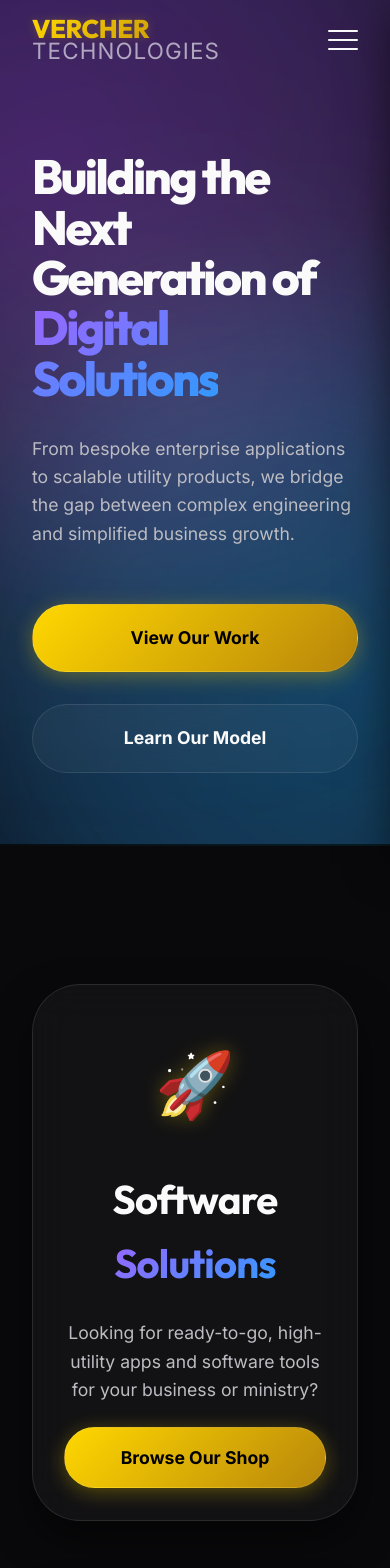
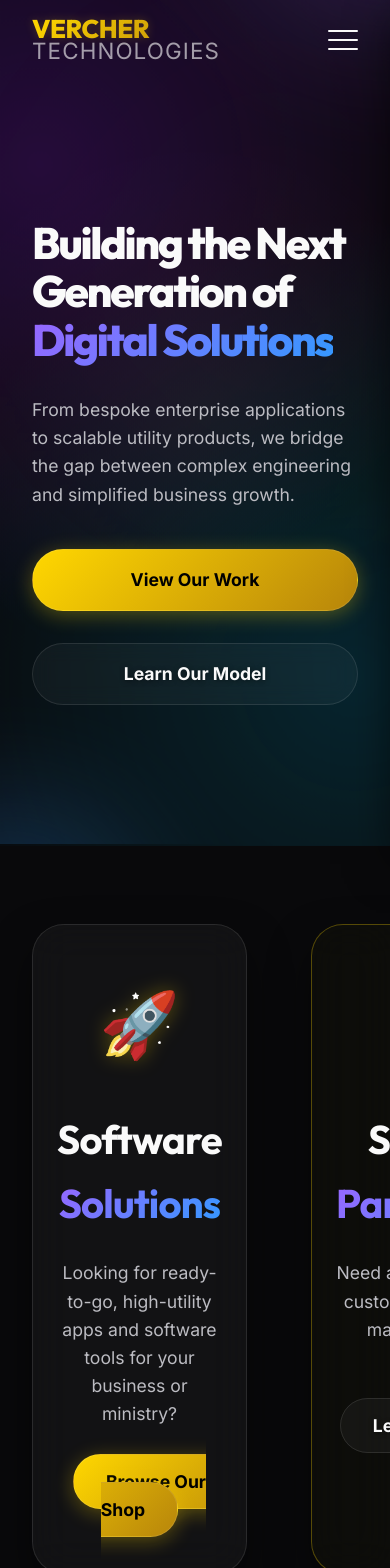
Before and after one commit to jvercher71/website, a React (Vite) app: page / in a window 390 px wide. Shown: the top 1568 px of the page. Built offline with nearby package versions, Linux system fonts and the light colour scheme.

Commit message:
fix: mobile responsiveness repairs, high-contrast badges, and layout corrections

```diff
--- a/src/App.css
+++ b/src/App.css
@@ -252,6 +252,16 @@ main {
   -webkit-text-fill-color: transparent;
 }
 
+.product-cat {
+  display: block;
+  font-size: 0.85rem;
+  font-weight: 700;
+  color: var(--accent-gold); /* Increased contrast */
+  text-transform: uppercase;
+  letter-spacing: 0.2em;
+  margin-bottom: 1rem;
+}
+
 .logo-sub {
   font-family: 'Inter', sans-serif;
   font-weight: 400;
@@ -315,14 +325,13 @@ main {
 
 /* --- RESPONSIVE --- */
 @media (max-width: 1024px) {
-  .pathway-grid {
-    grid-template-columns: 1fr;
+  .pathway-selection {
+    padding: 80px 0 40px;
   }
 
-  .about-grid,
-  .contact-container {
-    grid-template-columns: 1fr;
-    gap: 3rem;
+  .pathway-card {
+    padding: 3rem 1.5rem;
+    border-radius: 32px;
   }
 
   .footer-content {
@@ -354,4 +363,10 @@ main {
     gap: 1.5rem;
     text-align: center;
   }
+
+  .product-card, .custom-build-cta {
+    grid-template-columns: 1fr;
+    padding: 2rem 1.5rem; /* Reduced padding for mobile */
+    text-align: center;
+  }
 }
--- a/src/components/Hero.css
+++ b/src/components/Hero.css
@@ -138,20 +138,40 @@
 
 @media (max-width: 768px) {
   .hero-title {
-    font-size: 3rem;
+    font-size: 2.75rem;
+    line-height: 1.1;
   }
 
   .hero-description {
     font-size: 1.1rem;
+    margin-bottom: 2.5rem;
+  }
+
+  .blob {
+    width: 300px; /* Much smaller blobs on mobile */
+    height: 300px;
+    opacity: 0.2;
+    filter: blur(60px);
+  }
+
+  .hero::after {
+    width: 200px;
+    height: 200px;
+    right: 5%;
   }
 
   .hero-actions {
     flex-direction: column;
-    gap: 1rem;
+    gap: 1.25rem;
   }
 
   .btn-primary, .btn-secondary {
     width: 100%;
     text-align: center;
+    padding: 1rem 2rem;
+  }
+
+  .btn-secondary {
+    text-shadow: 0 1px 5px rgba(0,0,0,0.5); /* Better readability for white text on glass */
   }
 }
--- a/src/index.css
+++ b/src/index.css
@@ -88,6 +88,27 @@ button {
   -webkit-text-fill-color: transparent;
 }
 
+/* Premium Badge/Pill System */
+.badge-premium {
+  display: inline-flex;
+  padding: 0.5rem 1.25rem;
+  border-radius: 100px;
+  font-size: 0.75rem;
+  font-weight: 800;
+  letter-spacing: 0.15em;
+  text-transform: uppercase;
+  background: rgba(255, 255, 255, 0.05);
+  border: 1px solid var(--glass-border);
+  color: var(--accent-gold); /* Gold text on dark border for maximum contrast */
+  backdrop-filter: blur(5px);
+}
+
+.badge-premium.highlight {
+  background: var(--gold-gradient);
+  color: #000;
+  border: none;
+}
+
 /* Scrollbar */
 ::-webkit-scrollbar {
   width: 8px;
--- a/src/pages/ProductsPage.jsx
+++ b/src/pages/ProductsPage.jsx
@@ -38,7 +38,7 @@ const ProductsPage = () => {
               <div key={product.id} className="product-card glass">
                 <div className="product-header">
                   <div className="product-icon-large">{product.icon}</div>
-                  {product.badge && <span className="product-badge-pill">{product.badge}</span>}
+                  {product.badge && <span className="badge-premium highlight">{product.badge}</span>}
                 </div>
                 <div className="product-info">
                   <span className="product-cat">{product.category}</span>
--- a/src/pages/ShepherdsCoreDetailPage.css
+++ b/src/pages/ShepherdsCoreDetailPage.css
@@ -16,16 +16,8 @@
 }
 
 .product-badge {
-  display: inline-block;
-  padding: 0.6rem 1.4rem;
-  border-radius: 100px;
-  font-size: 0.85rem;
-  font-weight: 700;
-  text-transform: uppercase;
-  letter-spacing: 0.15em;
-  color: var(--accent-primary);
+  /* Using the global badge-premium class via JSX */
   margin-bottom: 2.5rem;
-  border: 1px solid var(--glass-border);
 }
 
 .detail-title {
@@ -71,7 +63,7 @@
   display: block;
   font-size: 0.85rem;
   font-weight: 800;
-  color: var(--accent-secondary);
+  color: var(--accent-gold); /* Increased contrast */
   text-transform: uppercase;
   letter-spacing: 0.2em;
   margin-bottom: 1.5rem;
@@ -191,8 +183,7 @@
   display: block;
   margin-top: 1rem;
   font-weight: 700;
-  color: var(--accent-primary);
-  text-decoration: underline;
+  color: var(--accent-gold);
 }
 
 /* Trust Section */
@@ -279,7 +270,7 @@
 
 .security-card:hover {
   transform: translateY(-10px);
-  border-color: var(--accent-primary);
+  border-color: var(--accent-gold);
 }
 
 .card-icon {
@@ -316,7 +307,7 @@
 }
 
 .security-points .check {
-  color: var(--accent-secondary);
+  color: var(--accent-gold);
   font-weight: 900;
 }
 
@@ -326,7 +317,7 @@
   gap: 3rem;
   padding: 4rem;
   border-radius: 40px;
-  border: 1px solid rgba(134, 59, 255, 0.2);
+  border: 1px solid rgba(255, 215, 0, 0.2);
 }
 
 .backup-icon {
@@ -350,7 +341,7 @@
   background: rgba(255, 255, 255, 0.07);
   padding: 0.3rem 0.6rem;
   border-radius: 8px;
-  color: var(--accent-secondary);
+  color: var(--accent-gold);
   font-weight: 700;
 }
 
@@ -372,7 +363,7 @@
   padding: 6rem;
   text-align: center;
   border-radius: 60px;
-  background: radial-gradient(circle at bottom right, rgba(99, 102, 241, 0.1), transparent);
+  background: radial-gradient(circle at bottom right, rgba(255, 215, 0, 0.05), transparent);
 }
 
 .cta-card h2 {
@@ -422,17 +413,21 @@
 }
 
 @media (max-width: 768px) {
-  .detail-hero { padding: 120px 0 80px; }
-  .detail-title { font-size: 3rem; }
-  .detail-tagline { font-size: 1.2rem; }
-  .section-title { font-size: 2.5rem; }
-  .trust-quote { font-size: 1.8rem; }
+  .detail-hero { padding: 100px 0 60px; }
+  .detail-title { font-size: 2.5rem; letter-spacing: -1px; }
+  .detail-tagline { font-size: 1.1rem; }
+  .section-title { font-size: 2rem; }
+  .trust-quote { font-size: 1.6rem; }
+  .trust-card { padding: 3rem 1.5rem; border-radius: 32px; }
+  .security-card { padding: 2.5rem 1.5rem; border-radius: 24px; }
   .backup-info {
     flex-direction: column;
     text-align: center;
-    padding: 2.5rem;
+    padding: 2.5rem 1.5rem;
   }
-  .cta-card { padding: 4rem 2rem; }
-  .cta-card h2 { font-size: 2.5rem; }
-  .cta-actions { flex-direction: column; }
+  .cta-card { padding: 3.5rem 1.5rem; border-radius: 32px; }
+  .cta-card h2 { font-size: 2.25rem; }
+  .cta-card p { font-size: 1.25rem; }
+  .cta-actions { flex-direction: column; width: 100%; }
+  .cta-actions .btn-primary, .cta-actions .btn-secondary { width: 100%; text-align: center; }
 }
--- a/src/pages/ShepherdsCoreDetailPage.jsx
+++ b/src/pages/ShepherdsCoreDetailPage.jsx
@@ -24,7 +24,7 @@ const ShepherdsCoreDetailPage = () => {
       <section className="detail-hero">
         <div className="container">
           <div className="hero-content">
-            <span className="product-badge glass">Built for Stewardship</span>
+            <span className="badge-premium highlight">Built for Stewardship</span>
             <h1 className="detail-title">Shepherds<span className="gradient-text">Core</span></h1>
             <p className="detail-tagline">A Simple Way to Manage Your Church and Protect Your Data.</p>
             <div className="hero-actions">
```
